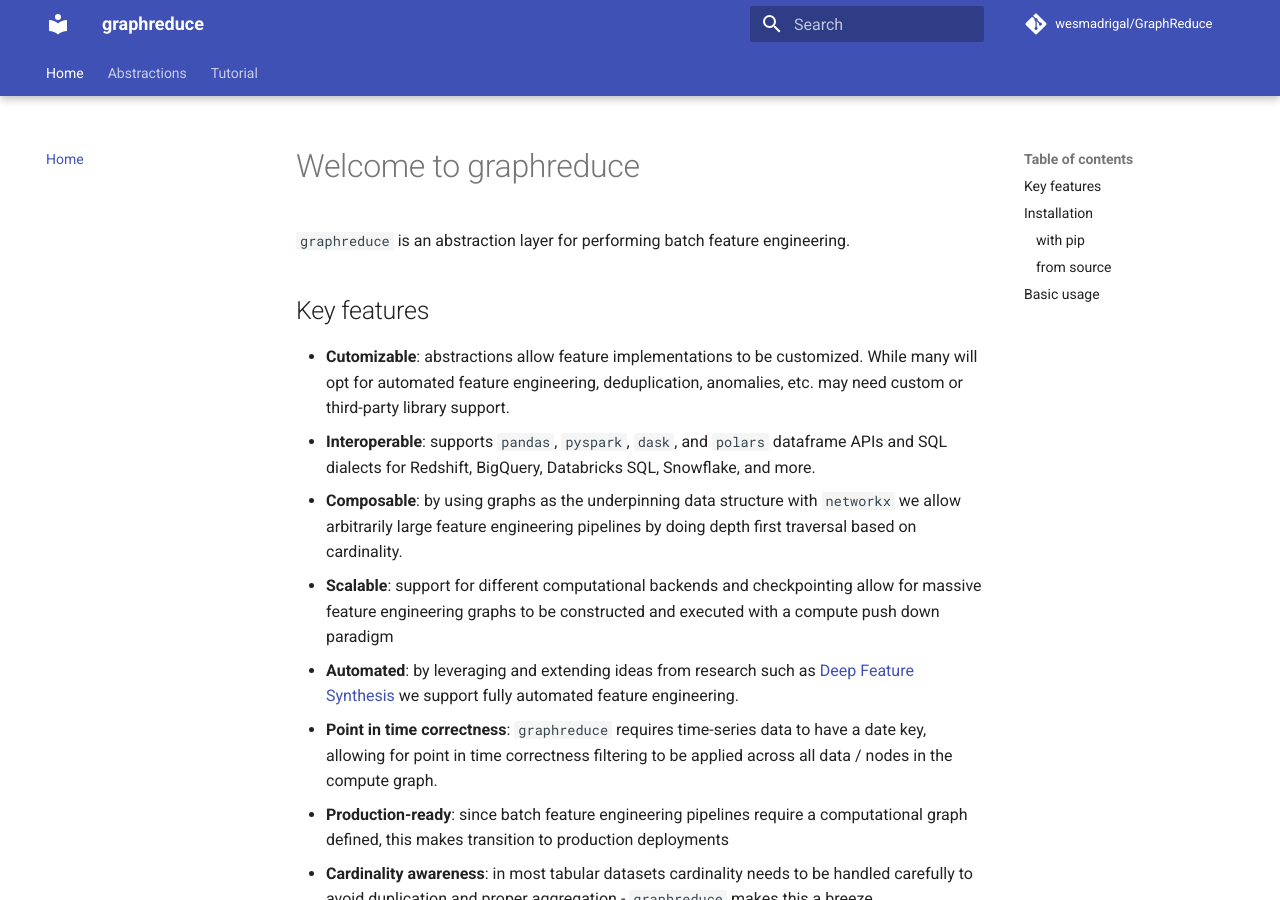
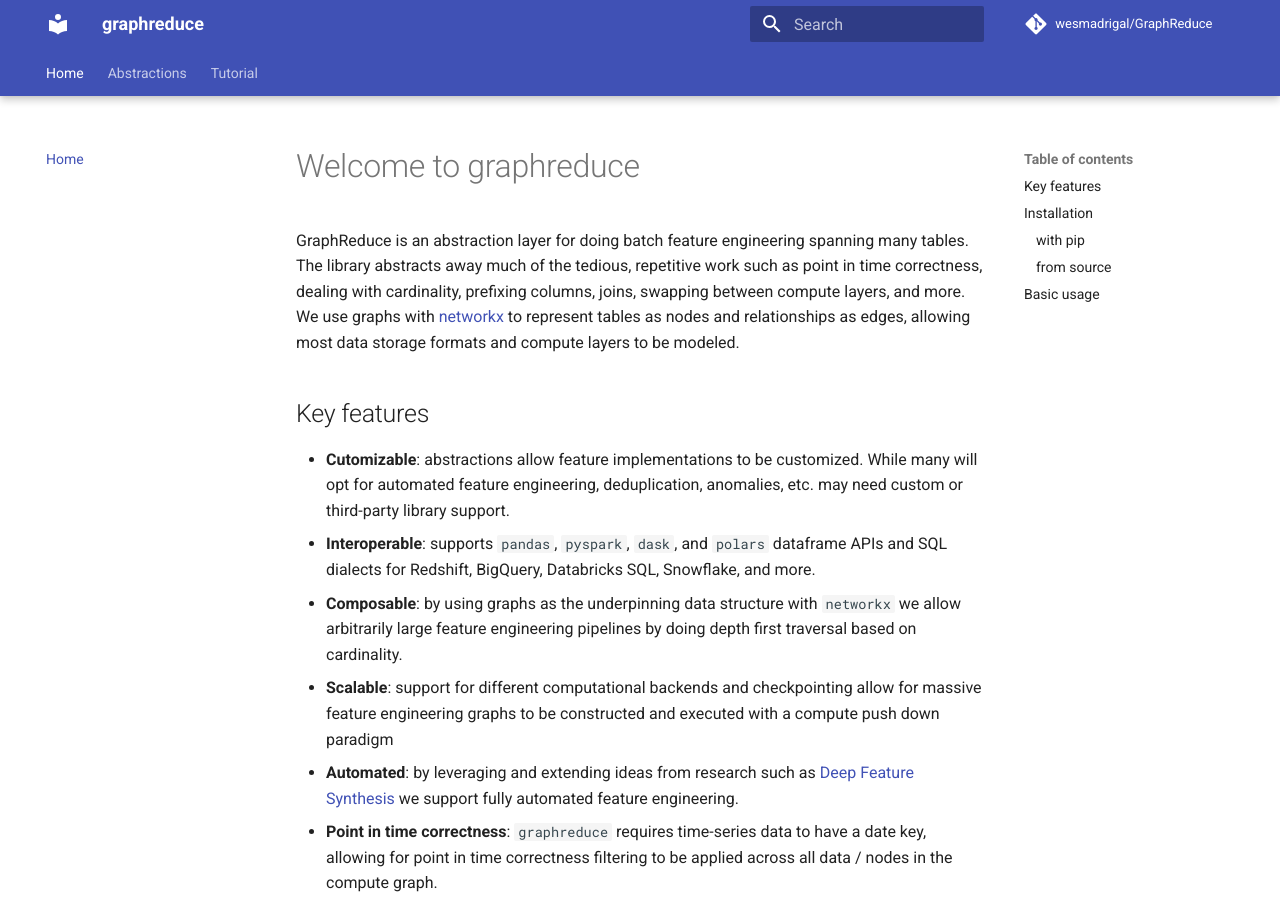
Before and after one commit to wesmadrigal/GraphReduce, an MkDocs documentation site: the page built from docs/index.md, in a window 1280 px wide and 900 px high. Built offline with MkDocs 1.6.1 and Material for MkDocs 9.7.7, drawn with Linux system fonts in a browser that asks for light colours; comment, search, counter and statistics services are not loaded.

Commit message:
update docs index

```diff
--- a/docs/index.md
+++ b/docs/index.md
@@ -1,6 +1,9 @@
 # Welcome to graphreduce
 
-`graphreduce` is an abstraction layer for performing batch feature engineering.
+GraphReduce is an abstraction layer for doing batch feature engineering spanning many tables.  The library
+abstracts away much of the tedious, repetitive work such as point in time correctness, dealing with cardinality,
+prefixing columns, joins, swapping between compute layers, and more.  We use graphs with [networkx](https://github.com/networkx/networkx) to represent tables as
+nodes and relationships as edges, allowing most data storage formats and compute layers to be modeled.
 
 
 ## Key features
```
